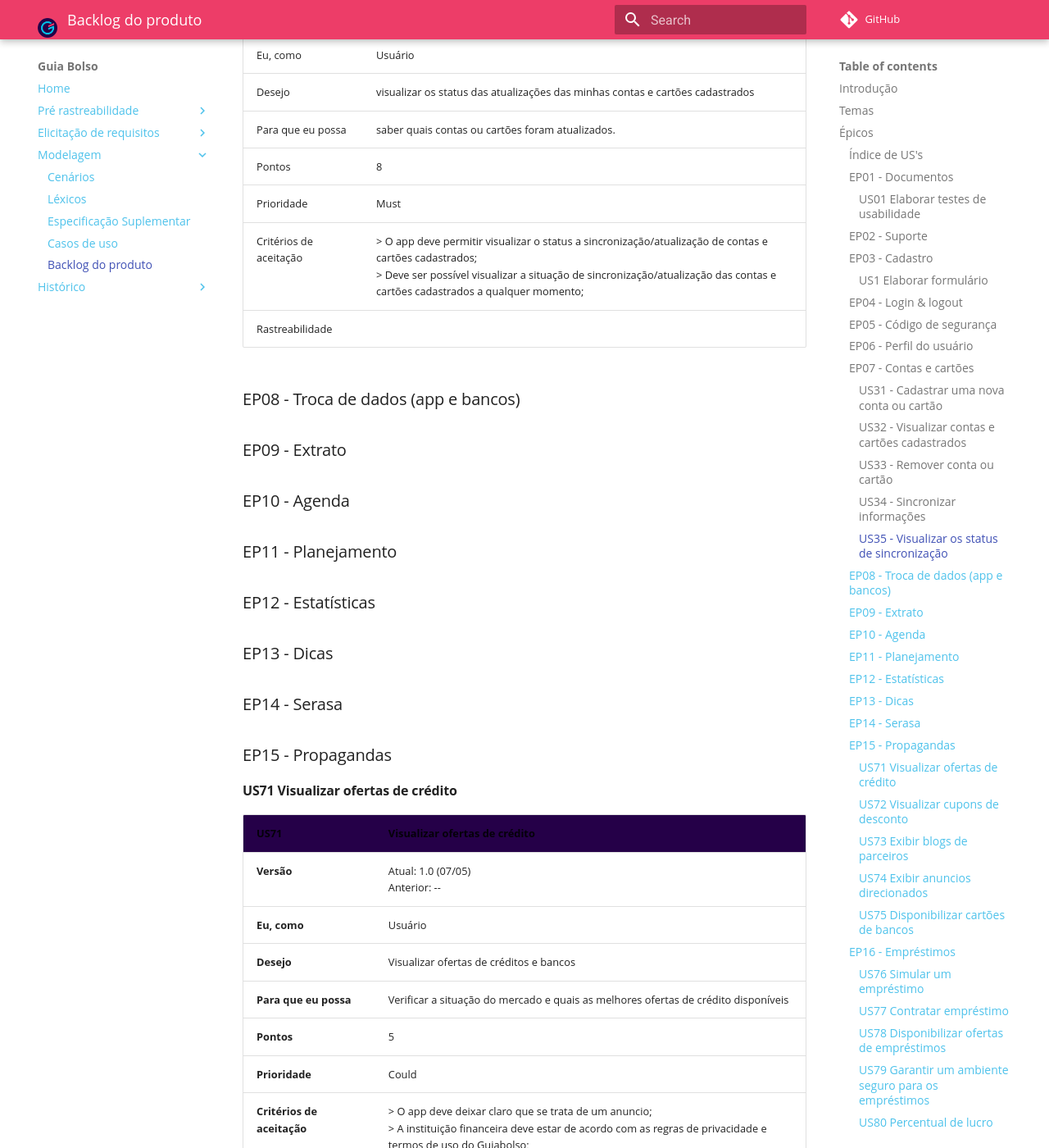
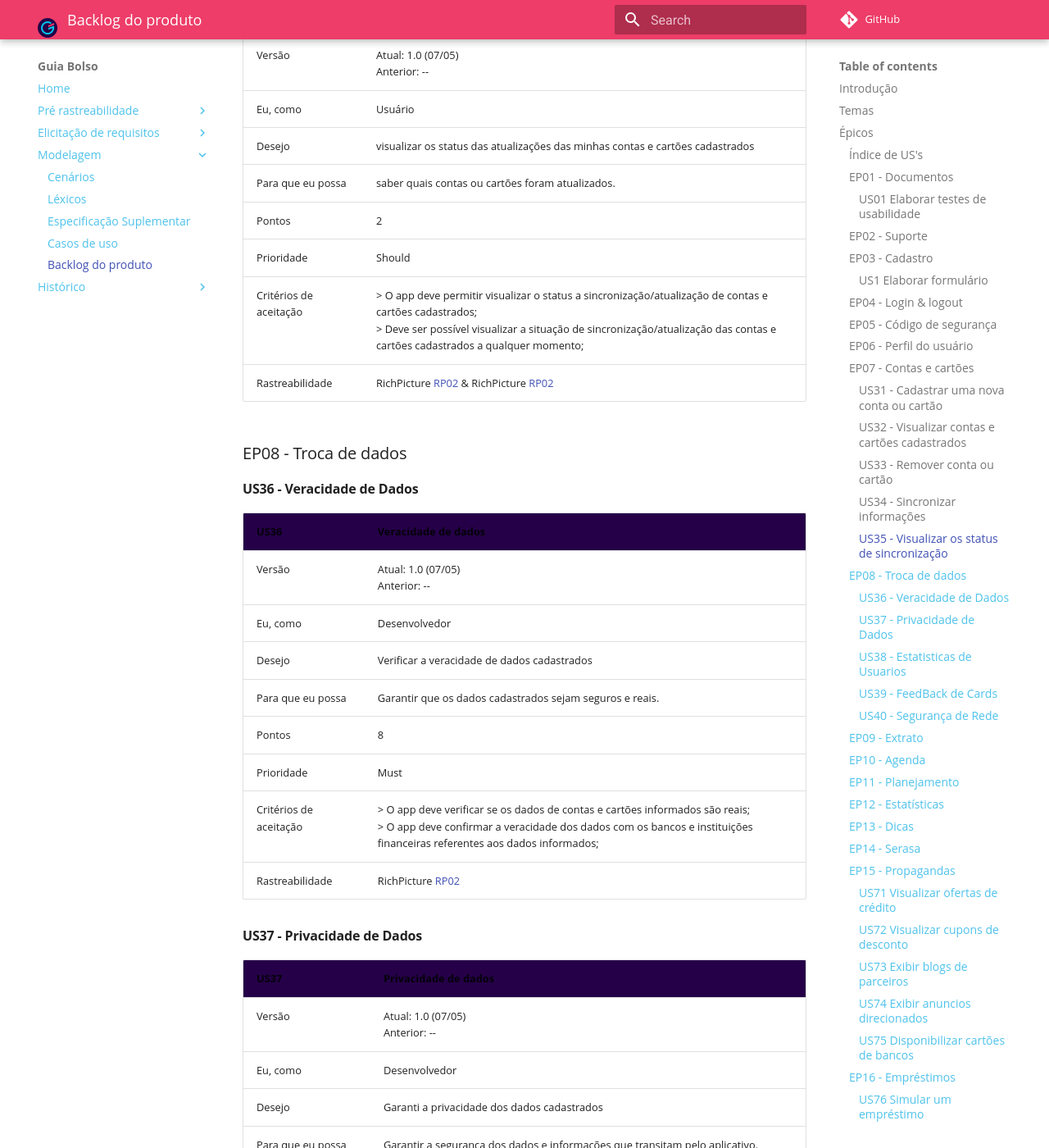
Before and after one commit to fga-disciplinas/2019.1-Guia-Bolso, an MkDocs documentation site: the page built from docs/modelagem/backlog.md, in a window 1280 px wide and 1400 px high, scrolled down 6542 px. Shown: the whole window at 82% size. Built offline with MkDocs 1.6.1 and Material for MkDocs 9.7.7, drawn with Linux system fonts in a browser that asks for light colours; comment, search, counter and statistics services are not loaded; old or Windows-style settings are respelled for this version of MkDocs; some of the changed text lies outside the part shown.

Commit message:
Adds Troca de Dados US's.
Signed-off-by: Rafael Makaha <rafael.makaha@gmail.com>

```diff
--- a/docs/modelagem/backlog.md
+++ b/docs/modelagem/backlog.md
@@ -34,6 +34,7 @@ Cada elemento da listagem é elicitado por meio de interação da equipe de dese
 | T3 - Comunicação | [EP07 - Contas e cartões](#ep07-contas-e-cartoes) | [US33 Remover conta ou cartão ](#us33-remover-conta-ou-cartao) |
 | T3 - Comunicação | [EP07 - Contas e cartões](#ep07-contas-e-cartoes) | [US34 Sincronizar informações ](#us34-sincronizar-informacoes) |
 | T3 - Comunicação | [EP07 - Contas e cartões](#ep07-contas-e-cartoes) | [US35 Visualizar os status de sincronização](#us35-visualizar-os-status-de-sincronizacao) |
+| T3 - Comunicação | [EP08 - Troca de Dados](#ep08-troca-de-dados) | [US36 Veracidade de Dados](#us36-veracidade-de-dados) || T3 - Comunicação | [EP08 - Troca de Dados](#ep08-troca-de-dados) | [US37 - Privacidade de Dados](#us37-privacidade-de-dados) || T3 - Comunicação | [EP08 - Troca de Dados](#ep08-troca-de-dados) | [US38 - Estatísticas de Usuários](#us38-estatisticas-de-usuarios) || T3 - Comunicação | [EP08 - Troca de Dados](#ep08-troca-de-dados) | [US39 - Feedback de Cards](#us39-feedback-de-cards) || T3 - Comunicação | [EP08 - Troca de Dados](#ep08-troca-de-dados) | [US40 - Segurança de Rede](#us40-seguranca-de-rede) |
 | T5 - Informações externas | [EP13 - Dicas](#ep13-Dicas) | [US# Coletar informações de fluxo crédito](#us76-simular-um-emprestimo) |
 | T5 - Informações externas | [EP13 - Dicas](#ep13-Dicas) | [US# Analisar informações de fluxo crédito](#us76-simular-um-emprestimo) |
 | T5 - Informações externas | [EP13 - Dicas](#ep13-Dicas) | [US# Visualizar dicas de controle financeiro](#us76-simular-um-emprestimo) |
@@ -92,10 +93,10 @@ Cada elemento da listagem é elicitado por meio de interação da equipe de dese
 | Eu, como | Usuário |
 |Desejo | Cadastrar uma nova conta ou cartão |
 | Para que eu possa | Visualizar os dados desta nova conta ou cartão. |
-| Pontos | 8 |
+| Pontos | 4 |
 | Prioridade | Must |
 | Critérios de aceitação | > O app deve permitir o cadastro de uma nova conta ou cartão; <br> > Deve ser possível cadastrar uma nova conta ou cartão a qualquer momento; <br> >O app não deve permitir cadastrar uma conta ou cartão já cadastrado |
-| Rastreabilidade |  |
+| Rastreabilidade | RichPicture [RP02](../../pre-rastreabilidade/richpicture/#rp02-usabilidade) & RichPicture [RP02](../../pre-rastreabilidade/richpicture/#rp08-configuracoes) |
 
 #### US32 - Visualizar contas e cartões cadastrados
 
@@ -105,10 +106,10 @@ Cada elemento da listagem é elicitado por meio de interação da equipe de dese
 | Eu, como | Usuário |
 |Desejo | Visualizar minhas contas e cartões cadastrados |
 | Para que eu possa | Saber quais contas e cartões possuo cadastrados |
-| Pontos | 8 |
+| Pontos | 2 |
 | Prioridade | Must |
 | Critérios de aceitação | > O app deve permitir a visualização de contas e cartões cadastrados; <br> > Deve ser possível visualizar as contas e cartões a qualquer momento; |
-| Rastreabilidade |  |
+| Rastreabilidade | RichPicture [RP02](../../pre-rastreabilidade/richpicture/#rp02-usabilidade) & RichPicture [RP02](../../pre-rastreabilidade/richpicture/#rp08-configuracoes) |
 
 #### US33 - Remover conta ou cartão
 
@@ -118,10 +119,10 @@ Cada elemento da listagem é elicitado por meio de interação da equipe de dese
 | Eu, como | Usuário |
 |Desejo | Remover uma conta ou cartão cadastrado |
 | Para que eu possa | Retirar informações a respeito desta conta ou cartão. |
-| Pontos | 8 |
+| Pontos | 4 |
 | Prioridade | Must |
 | Critérios de aceitação | > O app deve permitir a remoção de contas e cartões cadastrados; <br> > Deve ser possível remover as contas e cartões cadastrados a qualquer momento; |
-| Rastreabilidade | |
+| Rastreabilidade | RichPicture [RP02](../../pre-rastreabilidade/richpicture/#rp02-usabilidade) & RichPicture [RP02](../../pre-rastreabilidade/richpicture/#rp08-configuracoes) |
 
 #### US34 - Sincronizar informações
 
@@ -131,10 +132,10 @@ Cada elemento da listagem é elicitado por meio de interação da equipe de dese
 | Eu, como | Usuário |
 |Desejo | sincronizar/atualizar as informações de uma conta ou cartão |
 | Para que eu possa | visualizar informações mais atualizadas |
-| Pontos | 8 |
+| Pontos | 4 |
 | Prioridade | Must |
 | Critérios de aceitação | > O app deve permitir a sincronização/atualização de contas e cartões cadastrados; <br> > Deve ser possível sincronizar/ atualizar as contas e cartões cadastrados a qualquer momento; |
-| Rastreabilidade | |
+| Rastreabilidade | RichPicture [RP02](../../pre-rastreabilidade/richpicture/#rp02-usabilidade) & RichPicture [RP02](../../pre-rastreabilidade/richpicture/#rp08-configuracoes) |
 
 #### US35 - Visualizar os status de sincronização
 
@@ -144,12 +145,77 @@ Cada elemento da listagem é elicitado por meio de interação da equipe de dese
 | Eu, como | Usuário |
 |Desejo | visualizar os status das atualizações das minhas contas e cartões cadastrados |
 | Para que eu possa | saber quais contas ou cartões foram atualizados. |
+| Pontos | 2 |
+| Prioridade | Should |
+| Critérios de aceitação | > O app deve permitir visualizar o status a sincronização/atualização de contas e cartões cadastrados; <br> > Deve ser possível visualizar a situação de sincronização/atualização das contas e cartões cadastrados a qualquer momento; |
+| Rastreabilidade | RichPicture [RP02](../../pre-rastreabilidade/richpicture/#rp02-usabilidade) & RichPicture [RP02](../../pre-rastreabilidade/richpicture/#rp08-configuracoes) |
+
+### EP08 -  Troca de dados
+
+#### US36 - Veracidade de Dados
+
+| US36 | Veracidade de dados |
+|--|--|
+| Versão| Atual: 1.0 (07/05) <br> Anterior: --|
+| Eu, como | Desenvolvedor |
+|Desejo | Verificar a veracidade de dados cadastrados |
+| Para que eu possa | Garantir que os dados cadastrados sejam seguros e reais. |
 | Pontos | 8 |
 | Prioridade | Must |
-| Critérios de aceitação | > O app deve permitir visualizar o status a sincronização/atualização de contas e cartões cadastrados; <br> > Deve ser possível visualizar a situação de sincronização/atualização das contas e cartões cadastrados a qualquer momento; |
-| Rastreabilidade | |
+| Critérios de aceitação | > O app deve verificar se os dados de contas e cartões informados são reais; <br> > O app deve confirmar a veracidade dos dados com os bancos e instituições financeiras referentes aos dados informados; |
+| Rastreabilidade | RichPicture [RP02](../../pre-rastreabilidade/richpicture/#rp06-financeiro-aba) |
 
-### EP08 -  Troca de dados (app e bancos)
+#### US37 - Privacidade de Dados
+
+| US37 | Privacidade de dados |
+|--|--|
+| Versão| Atual: 1.0 (07/05) <br> Anterior: --|
+| Eu, como | Desenvolvedor|
+|Desejo | Garanti a privacidade dos dados cadastrados |
+| Para que eu possa | Garantir a segurança dos dados e informações que transitam pelo aplicativo. |
+| Pontos | 8 |
+| Prioridade | Must |
+| Critérios de aceitação | > O app deve garantir que os dados de contas e cartões informados trafegam em redes seguras; |
+| Rastreabilidade | RichPicture [RP02](../../pre-rastreabilidade/richpicture/#rp06-financeiro-aba) |
+
+#### US38 - Estatisticas de Usuarios
+
+| US38 | Estatísticas de usuários |
+|--|--|
+| Versão| Atual: 1.0 (07/05) <br> Anterior: --|
+| Eu, como | Instituição Financeira |
+|Desejo | Receber dados estatísticos de usuários |
+| Para que eu possa | Descobrir perfis de consumos. |
+| Pontos | 2 |
+| Prioridade | Should |
+| Critérios de aceitação | > O app deve enviar dados a respeito dos gastos para as instituições financeiras;<br> > O app deve garantir que a rede em que os dados trafegam seja segura. |
+| Rastreabilidade | RichPicture [RP02](../../pre-rastreabilidade/richpicture/#rp06-financeiro-aba) |
+
+#### US39 - FeedBack de Cards
+
+| US39 | FeedBack de Cards|
+|--|--|
+| Versão| Atual: 1.0 (07/05) <br> Anterior: --|
+| Eu, como | Desenvolvedor |
+|Desejo | Receber o feedback dos cards da aba guia |
+| Para que eu possa | Ter mais um meio de categorizar os usuários. |
+| Pontos | 2 |
+| Prioridade | Could |
+| Critérios de aceitação | > O app deve disponibilizar uma área para feedbacks de Cards;|
+| Rastreabilidade | RichPicture [RP02](../../pre-rastreabilidade/richpicture/#rp07-aba-guia) |
+
+#### US40 - Segurança de Rede
+
+| US40 | Segurança de Rede |
+|--|--|
+| Versão| Atual: 1.0 (07/05) <br> Anterior: --|
+| Eu, como | Desenvolvedor |
+|Desejo | Garantir a segurança na rede de troca de dados bancários |
+| Para que eu possa | Dar garantias ao usuário a respeito de sua privacidade. |
+| Pontos | 8 |
+| Prioridade | Must |
+| Critérios de aceitação | > O app deve garantir a segurança na rede tráfego de dados bancários; |
+| Rastreabilidade | RichPicture [RP02](../../pre-rastreabilidade/richpicture/#rp06-financeiro-aba) |
 
 ### EP09 -  Extrato
 
```
